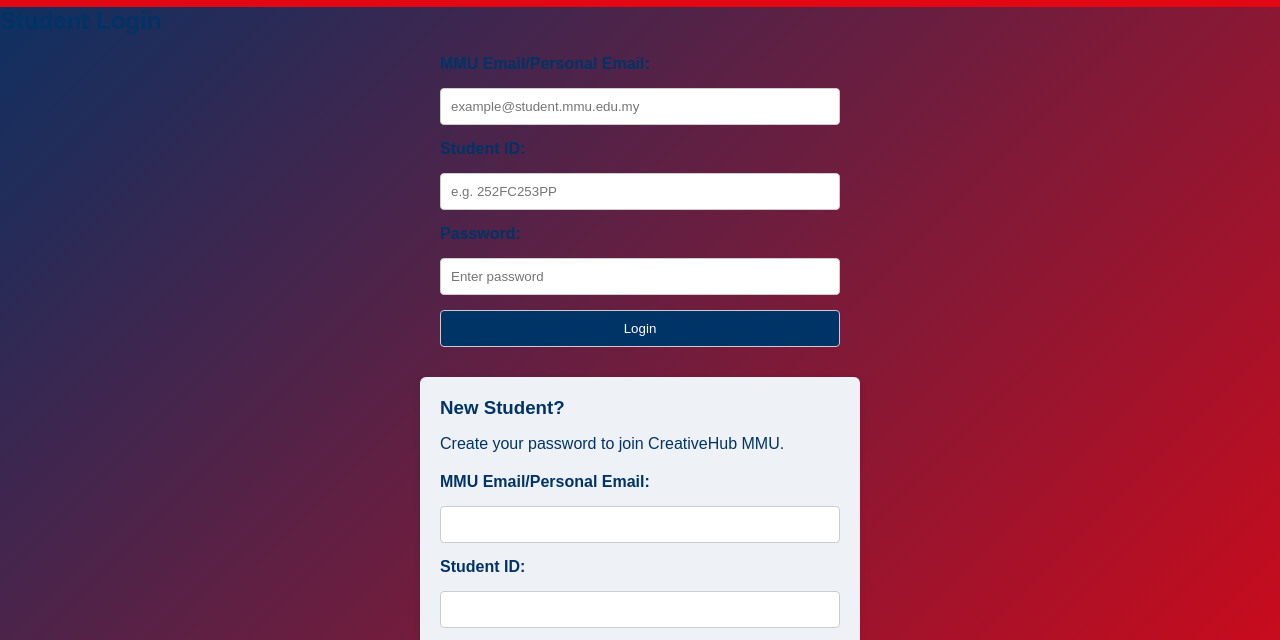
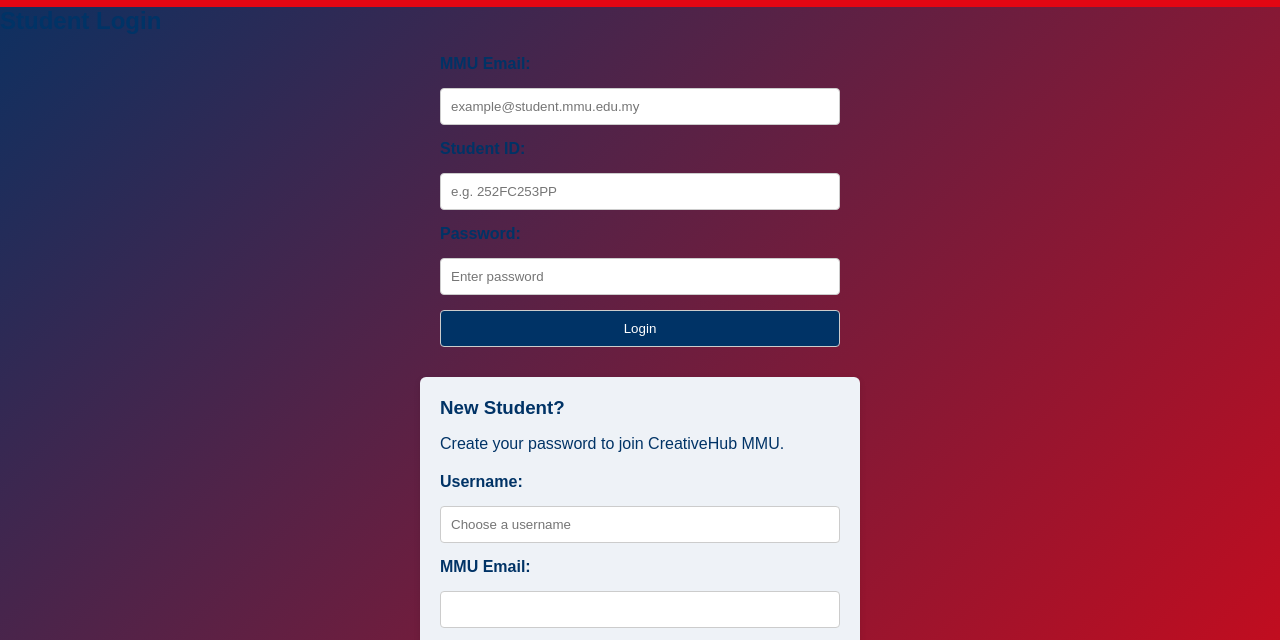
Before and after one commit to Lixxysai/CreativeHub-MMU, a plain HTML site: page login.html in a window 1280 px wide. Shown: the part 141-781 px from the top of the page. Drawn offline with nearby package versions, Linux system fonts and the light colour scheme; no server answers.

Commit message:
Update login form labels and add username field

```diff
--- a/login.html
+++ b/login.html
@@ -2,6 +2,7 @@
 <html lang="en">
 <head>
   <meta charset="UTF-8">
+  <meta name="viewport" content="width=device-width, initial-scale=1.0">
   <title>CreativeHub MMU - Login</title>
   <link rel="stylesheet" href="style.css">
 </head>
@@ -23,7 +24,7 @@
   <main>
     <h2>Student Login</h2>
     <form id="loginForm">
-      <label for="email">MMU Email/Personal Email:</label>
+      <label for="email">MMU Email:</label>
       <input type="email" id="email" name="email" placeholder="example@student.mmu.edu.my" required>
 
       <label for="studentId">Student ID:</label>
@@ -39,7 +40,10 @@
       <h3>New Student?</h3>
       <p>Create your password to join CreativeHub MMU.</p>
       <form id="registerForm">
-        <label for="newEmail">MMU Email/Personal Email:</label>
+        <label for="newUsername">Username:</label>
+        <input type="text" id="newUsername" name="newUsername" placeholder="Choose a username" required>
+
+        <label for="newEmail">MMU Email:</label>
         <input type="email" id="newEmail" name="newEmail" required>
 
         <label for="newStudentId">Student ID:</label>
```
